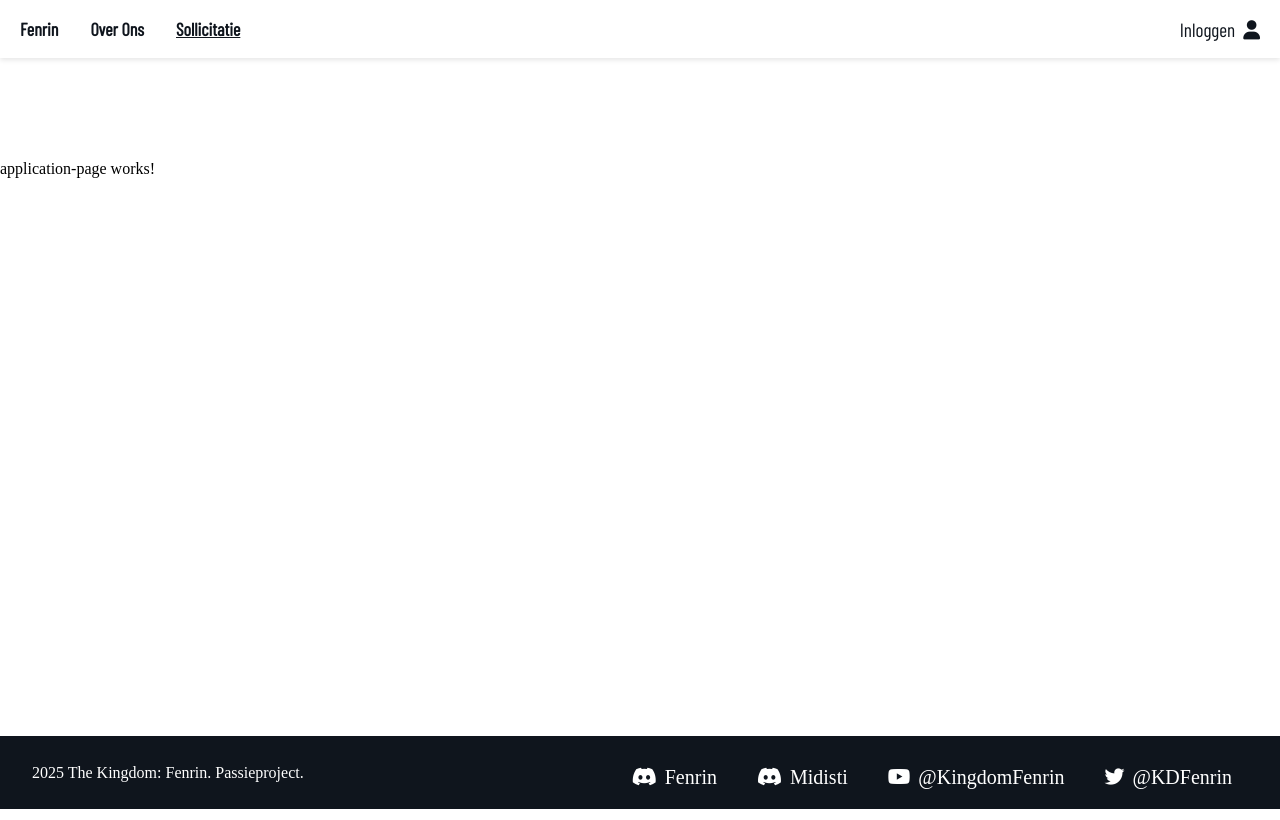
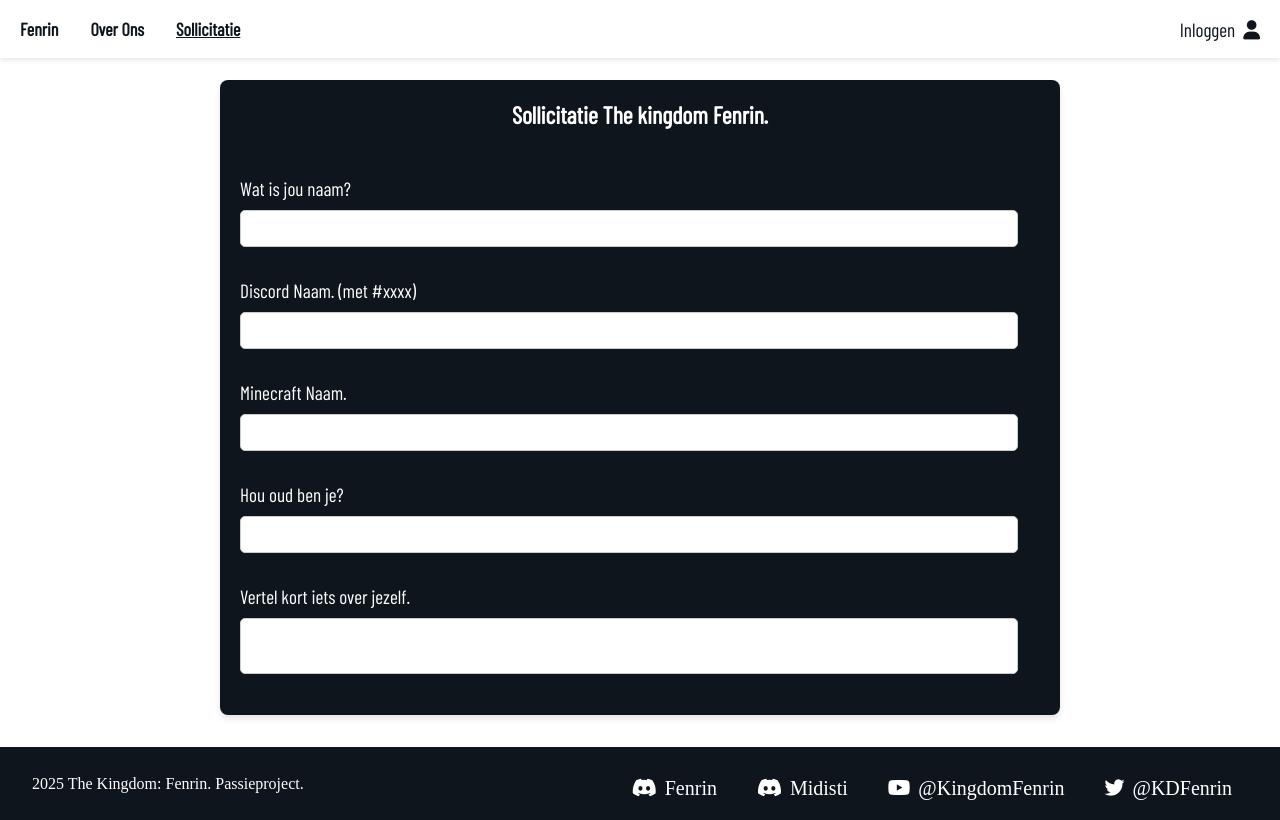
Before and after one commit to JustinSpoor/Fenrin, an Angular app in the folder fenrin_frontend/: page /application in a window 1280 px wide. Built offline with nearby package versions, Linux system fonts and the light colour scheme.

Commit message:
application form page
added functionality to the frontend for filling in application form and saving it

```diff
--- a/fenrin_frontend/src/app/application/application-page/application-page.component.html
+++ b/fenrin_frontend/src/app/application/application-page/application-page.component.html
@@ -1 +1,39 @@
-<p>application-page works!</p>
+<div class="container font-barlow-regular">
+  <h2>Sollicitatie The kingdom Fenrin.</h2>
+  <form [formGroup]="applicationForm" (ngSubmit)="onSubmit()">
+    <div class="form-container">
+      <label>Wat is jou naam?</label>
+      <input class="font-barlow-regular" type="text" formControlName="name" required />
+
+      <label>Discord Naam. (met #xxxx)</label>
+      <input class="font-barlow-regular" type="text" formControlName="discordName" required />
+
+      <label>Minecraft Naam.</label>
+      <input class="font-barlow-regular" type="text" formControlName="minecraftName" required />
+
+      <label>Hou oud ben je?</label>
+      <input class="font-barlow-regular" type="number" formControlName="age" required />
+
+      <label>Vertel kort iets over jezelf.</label>
+      <textarea class="font-barlow-regular" type="text" formControlName="aboutMe" required></textarea>
+
+      <label>Waar ben jij als speler goed of minder goed in?</label>
+      <textarea class="font-barlow-regular" type="text" formControlName="strengthsAndWeaknesses" required></textarea>
+
+      <label>Waarom moeten we jou inviten?</label>
+      <textarea class="font-barlow-regular" type="text" formControlName="whyYou" required></textarea>
+
+      <label>Heb je een history op DDG?</label>
+      <textarea class="font-barlow-regular" type="text" formControlName="history" required></textarea>
+
+      <label>Is er nog iets anders wat je graag kwijt wil?</label>
+      <textarea class="font-barlow-regular" type="text" formControlName="other"></textarea>
+
+      <button type="submit" [disabled]="applicationForm.invalid">Submit</button>
+    </div>
+  </form>
+</div>
+
+<div *ngIf="authService.hasRoles('ROLE_LEAD')" class="editButtonContainer">
+  <button class="editButton font-barlow-regular" routerLink="./view">Sollicitaties inzien.</button>
+</div>
--- a/fenrin_frontend/src/app/application/application-page/application-page.component.scss
+++ b/fenrin_frontend/src/app/application/application-page/application-page.component.scss
@@ -1,3 +1,97 @@
-p {
-  margin-top: 10rem;
+.container {
+  max-width: 800px;
+  margin: 5rem auto 2rem auto;
+  padding: 20px;
+  background: var(--fenrin-blue-color);
+  border-radius: 8px;
+  box-shadow: 0px 4px 6px rgba(0, 0, 0, 0.1);
 }
+
+.font-barlow-regular {
+  font-size: 16px;
+}
+
+textarea {
+  resize: none;
+}
+
+.form-container {
+  overflow-y: auto;
+  max-height: 550px;
+}
+
+.form-container::-webkit-scrollbar {
+  width: 6px;
+}
+
+.form-container::-webkit-scrollbar-thumb {
+  background-color: var(--fenrin-red-color);
+  transition: background-color 0.3s;
+}
+
+.form-container::-webkit-scrollbar-thumb:hover {
+  background-color: #fd3131;
+}
+
+.form-container::-webkit-scrollbar-track {
+  background-color: white;
+}
+
+h2 {
+  color: white;
+  margin-bottom: 1rem;
+  text-align: center;
+}
+
+label {
+  display: block;
+  color: white;
+  margin-top: 2rem;
+  font-size: 1.2em;
+}
+
+input, textarea {
+  width: 95%;
+  padding: 8px;
+  margin-top: 10px;
+  border: 1px solid #ccc;
+  border-radius: 5px;
+}
+
+button {
+  display: block;
+  margin: 20px auto;
+  background-color: var(--fenrin-red-color);
+  color: var(--fenrin-blue-color);
+  border: none;
+  padding: 10px 20px;
+  border-radius: 5px;
+  cursor: pointer;
+  font-size: 16px;
+}
+
+button:disabled {
+  background-color: #ccc;
+  cursor: not-allowed;
+}
+
+.editButton {
+  background-color: var(--fenrin-red-color);
+  color: var(--fenrin-blue-color);
+  font-size: 1.5em;
+  padding: 0.8rem 2.9rem;
+  border: 2px solid transparent;
+  border-radius: 5px;
+  cursor: pointer;
+  box-sizing: border-box;
+  margin-top: 1.3rem;
+}
+
+.editButton:hover {
+  border: 2px solid var(--fenrin-blue-color);
+  box-shadow: 0 4px 8px rgba(0, 0, 0, 0.3);
+}
+
+.editButtonContainer {
+  text-align: center;
+}
--- a/fenrin_frontend/src/app/application/application-page/application-page.component.ts
+++ b/fenrin_frontend/src/app/application/application-page/application-page.component.ts
@@ -1,4 +1,7 @@
 import { Component } from '@angular/core';
+import {FormBuilder, FormGroup, Validators} from "@angular/forms";
+import {ApplicationService} from "../application.service";
+import {AuthService} from "../../auth/auth.service";
 
 @Component({
   selector: 'app-application-page',
@@ -6,5 +9,31 @@ import { Component } from '@angular/core';
   styleUrls: ['./application-page.component.scss']
 })
 export class ApplicationPageComponent {
+  applicationForm: FormGroup;
+
+  constructor(private formBuilder: FormBuilder, private applicationService: ApplicationService, public authService: AuthService) {
+    this.applicationForm = this.formBuilder.group({
+      name: ['', Validators.required],
+      discordName: ['', Validators.required],
+      minecraftName: ['', Validators.required],
+      age: ['', [Validators.required, Validators.min(10), Validators.max(100)]],
+      aboutMe: ['', Validators.required],
+      strengthsAndWeaknesses: ['', Validators.required],
+      whyYou: ['', Validators.required],
+      history: ['', Validators.required],
+      other: ['', Validators.required],
+    })
+  }
+
+
+  onSubmit() {
+    if (this.applicationForm.valid) {
+      this.applicationService.postApplication(this.applicationForm.value)
+        .subscribe((response) => {
+          //todo add confirmation/error shizzle here
+          this.applicationForm.reset();
+        })
+    }
+  }
 
 }
--- a/fenrin_frontend/src/app/application/application-routing.module.ts
+++ b/fenrin_frontend/src/app/application/application-routing.module.ts
@@ -1,6 +1,9 @@
 import {NgModule} from "@angular/core";
 import {RouterModule, Routes} from "@angular/router";
 import {ApplicationPageComponent} from "./application-page/application-page.component";
+import {ApplicationViewPageComponent} from "./application-view-page/application-view-page.component";
+import {AuthGuard} from "../auth/guards/auth.guard";
+import {LeadGuard} from "../auth/guards/lead.guard";
 
 
 export const applicationRoutes: Routes = [
@@ -8,6 +11,11 @@ export const applicationRoutes: Routes = [
     path: 'application',
     component: ApplicationPageComponent,
   },
+  {
+    path: 'application/view',
+    component: ApplicationViewPageComponent,
+    canActivate: [AuthGuard, LeadGuard]
+  }
 ]
 
 @NgModule({
--- /dev/null
+++ b/fenrin_frontend/src/app/application/application-view-page/application-view-page.component.html
@@ -0,0 +1 @@
+<p>application-view-page works!</p>
--- a/fenrin_frontend/src/app/application/application.module.ts
+++ b/fenrin_frontend/src/app/application/application.module.ts
@@ -3,16 +3,20 @@ import { CommonModule } from '@angular/common';
 import { ApplicationPageComponent } from './application-page/application-page.component';
 import {FormsModule, ReactiveFormsModule} from "@angular/forms";
 import {HttpClientModule} from "@angular/common/http";
+import { ApplicationViewPageComponent } from './application-view-page/application-view-page.component';
+import {ApplicationRoutingModule} from "./application-routing.module";
 
 
 
 @NgModule({
   declarations: [
-    ApplicationPageComponent
+    ApplicationPageComponent,
+    ApplicationViewPageComponent
   ],
   imports: [
     CommonModule,
     FormsModule,
+    ApplicationRoutingModule,
     ReactiveFormsModule,
     HttpClientModule,
   ]
--- a/fenrin_frontend/src/app/application/application.service.ts
+++ b/fenrin_frontend/src/app/application/application.service.ts
@@ -4,9 +4,12 @@ import {Injectable} from "@angular/core";
 @Injectable({
   providedIn: 'root'
 })
-export class PlayerListService {
+export class ApplicationService {
 
   constructor(private http: HttpClient) {
   }
 
+  postApplication(application: any) {
+    return this.http.post('http://localhost:8080/application', application)
+  }
 }
```
Also changed, not shown: fenrin_frontend/src/app/application/application-view-page/application-view-page.component.ts (added, +10 -0 lines), fenrin_frontend/src/app/application/application-view-page/application-view-page.component.scss (added), 1 other file (tests, documents, lock files or other folders).
